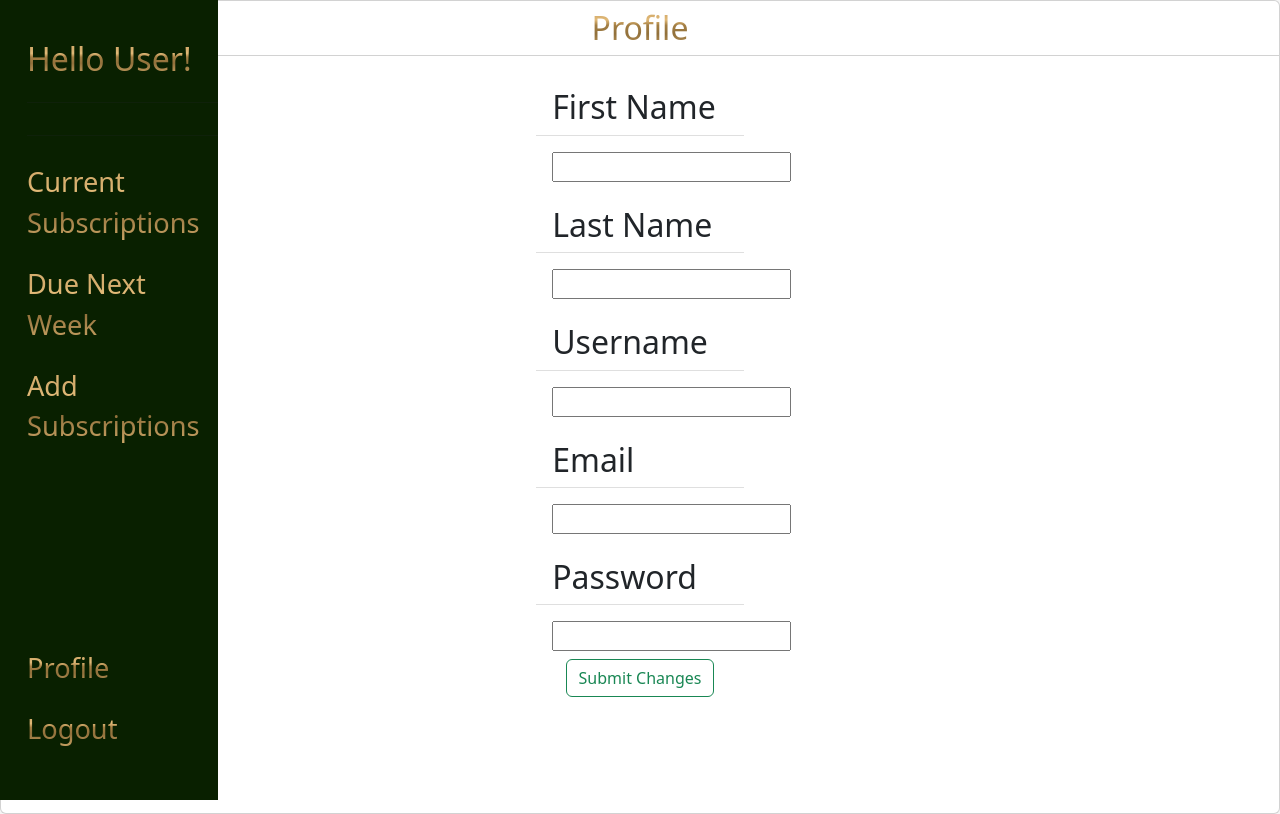
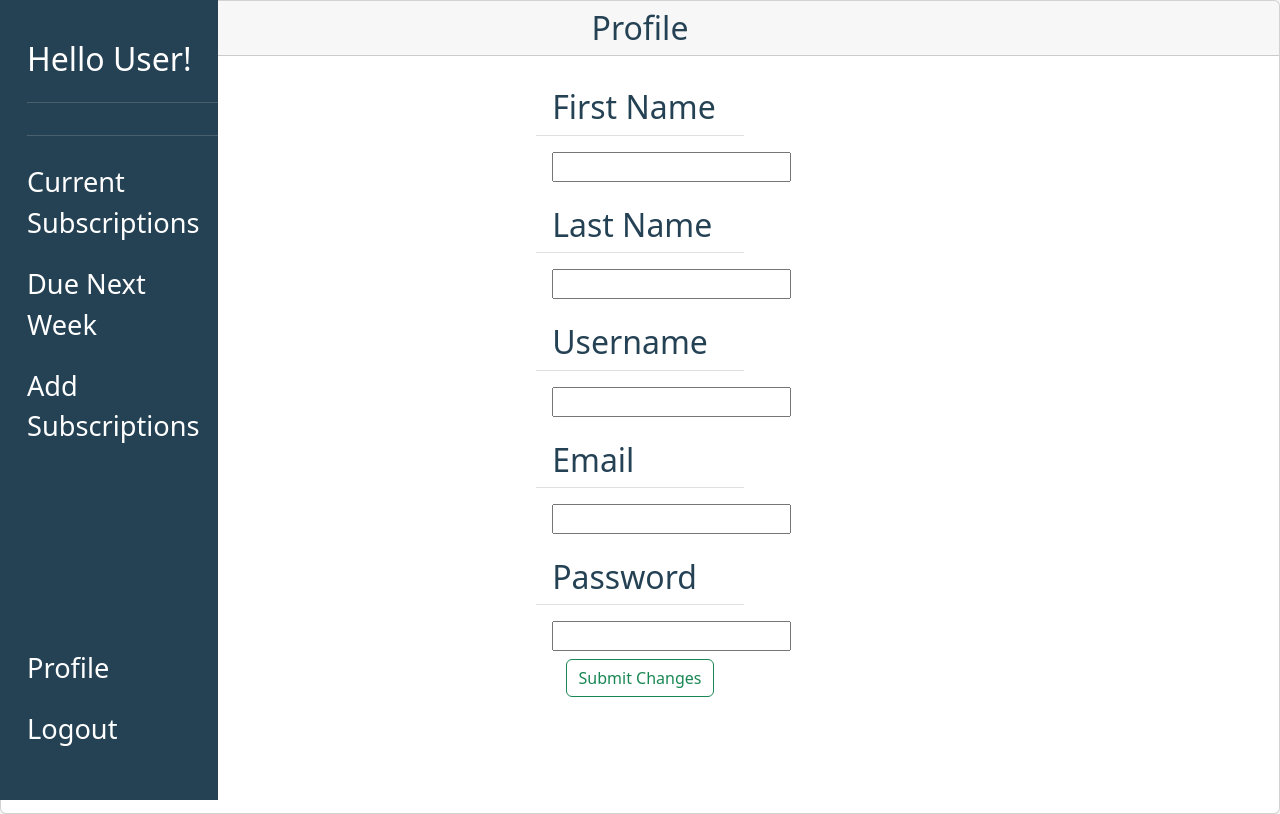
Before and after one commit to Dustinm5Oly/Skriptz, a Node server app: page /profile in a window 1280 px wide. Run offline with Node 20, Linux system fonts and the light colour scheme; a user stored in the database is signed in; some libraries are stand-ins or nearby versions.

Commit message:
final commit

```diff
--- a/public/css/style.css
+++ b/public/css/style.css
@@ -71,7 +71,7 @@ body {
 
 a {
     text-decoration: none;
-    color: rgb(15, 159, 15);
+    color: #bbb8af;
 }
 
 a:hover {
@@ -126,7 +126,8 @@ h3 {
 }
 
 #subBtn {
-    background-color: rgb(9, 32, 0);
+    background-color: #254255;
+    color: #bbb8af;
 }
 
 #dueTitle {
@@ -138,13 +139,20 @@ h3 {
     position: relative;
     left: 400px;
     padding: 10px;
-    background-color: #ebdfb7;
+    background-color: #254255;
     justify-content: center;
     align-items: center;
+    color: #bbb8af;
 }
 .rightcard{
     margin: 100px 30px 0 0;
 
+}
+.Bcard{
+    height: 400px;
+}
+#dueItem{
+    color: #254255;
 }
 /* Jakes code
  */
@@ -152,13 +160,14 @@ h3 {
     width: 17%;
     height: 100vh;
     position: fixed;
-    background-color: rgb(9, 32, 0);
+    background-color: #254255;
     display: flex;
     flex-direction: column;
     align-items: flex-start;
     padding: 40px 0px 40px 27px;
     z-index: 1;
     justify-content: space-between;
+    color: #bbb8af;
 }
 
 #navMiddle, #navLast {
@@ -189,10 +198,10 @@ h3 {
 }
 
 .category-title {
-    text-decoration: underline;
-    color: white;
+    color: #254255;
     padding-left: 0;
     margin-bottom: 20px;
+    text-decoration: none;
 }
 
 .serviceIcons {
@@ -220,7 +229,7 @@ h3 {
 
 .bg {
     animation: slide 4s ease-in-out alternate;
-    background-image: linear-gradient(-30deg, rgb(33, 103, 14) 33%, rgb(255, 255, 255) 33%);
+    background-image: linear-gradient(-30deg, rgb(37, 66, 85) 33%, rgb(255, 255, 255) 33%);
     bottom:0;
     left:-50%;
     opacity:.5;
@@ -320,6 +329,7 @@ h3 {
 .btn2:hover {
     background: #01771e25;
     box-shadow: 0 0 5px #01771e, 0 0 25px #01771e, 0 0 50px #01771e, 0 0 200px #01771e;
+    color:#254255
 }
 
 .random {
--- a/views/layouts/main.handlebars
+++ b/views/layouts/main.handlebars
@@ -14,16 +14,16 @@
 <body>
     <nav id="mainNav">
         <div id="navMiddle">
-            <h2 id="hello-message" class="gold">Hello User!</h2>
+            <h2 id="hello-message" class="">Hello User!</h2>
             <hr>
             <hr>
-            <a href="/current_services" class="gold navElements">Current Subscriptions</a>
-            <a href="/due" class="gold navElements">Due Next Week</a>
-            <a href="/add_service" class="gold navElements">Add Subscriptions</a>
+            <a href="/current_services" class=" navElements">Current Subscriptions</a>
+            <a href="/due" class=" navElements">Due Next Week</a>
+            <a href="/add_service" class=" navElements">Add Subscriptions</a>
         </div>
         <div id="navLast">
-            <a href="/profile" class="gold navElements">Profile</a>
-            <a href="/" id="logout-link" class="gold navElements">Logout</a>
+            <a href="/profile" class=" navElements">Profile</a>
+            <a href="/" id="logout-link" class=" navElements">Logout</a>
         </div>
     </nav>
     {{{body}}}
--- a/views/profile.handlebars
+++ b/views/profile.handlebars
@@ -1,42 +1,42 @@
 
 
  <div class="card">
-        <div class="card-header h2 gold text-center">
+        <div id="dueItem" class="card-header h2 text-center">
             Profile
         </div>
         <div id="card-form" class="card-body d-flex justify-content-around align-items-center">
             <div class="col-2">
                 <ul class="list-group list-group-flush">
-                    <li class="list-group-item random my-2 h2">First Name</li>
+                    <li id="dueItem" class="list-group-item random my-2 h2">First Name</li>
                     <li  class="list-group-item random"><input id="first-name"></li>
                 </ul>
             </div>
               <div class="col-2">
                 <ul class="list-group list-group-flush">
-                    <li class="list-group-item random my-2 h2 ">Last Name</li>
+                    <li id="dueItem" class="list-group-item random my-2 h2 ">Last Name</li>
                     <li  class="list-group-item random"><input id="last-name"></li>
                 </ul>
             </div>
              <div class="col-2">
                 <ul class="list-group list-group-flush">
-                    <li class="list-group-item random my-2 h2 ">Username</li>
+                    <li id="dueItem" class="list-group-item random my-2 h2 ">Username</li>
                     <li class="list-group-item random"><input id="user-name"></li>
                 </ul>
             </div>
              <div class="col-2">
                 <ul class="list-group list-group-flush">
-                    <li class="list-group-item random my-2 h2">Email
+                    <li id="dueItem" class="list-group-item random my-2 h2">Email
                     </li>
                     <li  class="list-group-item random"><input id="email"></li>
                 </ul>
             </div>
            <div class="col-2">
                 <ul class="list-group list-group-flush">
-                    <li class="list-group-item random my-2 h2">Password</li>
+                    <li id="dueItem" class="list-group-item random my-2 h2">Password</li>
                     <li class="list-group-item random"><input id="pro-pswd"></li>
                 </ul>
             </div>
-                    <button id="submit-pro-btn" type="button" class="btn btn3 btn-outline-success">Submit Changes</button>
+                    <button id="submit-pro-btn" type="button" class="btn btn2 btn-outline-success">Submit Changes</button>
         </div>
 
 
```
Also changed, not shown: views/add_service.handlebars (+4 -4 lines), views/due.handlebars (+4 -4 lines), views/homepage.handlebars (+7 -7 lines), public/images/Skriptz-removebg-preview.png (added).
